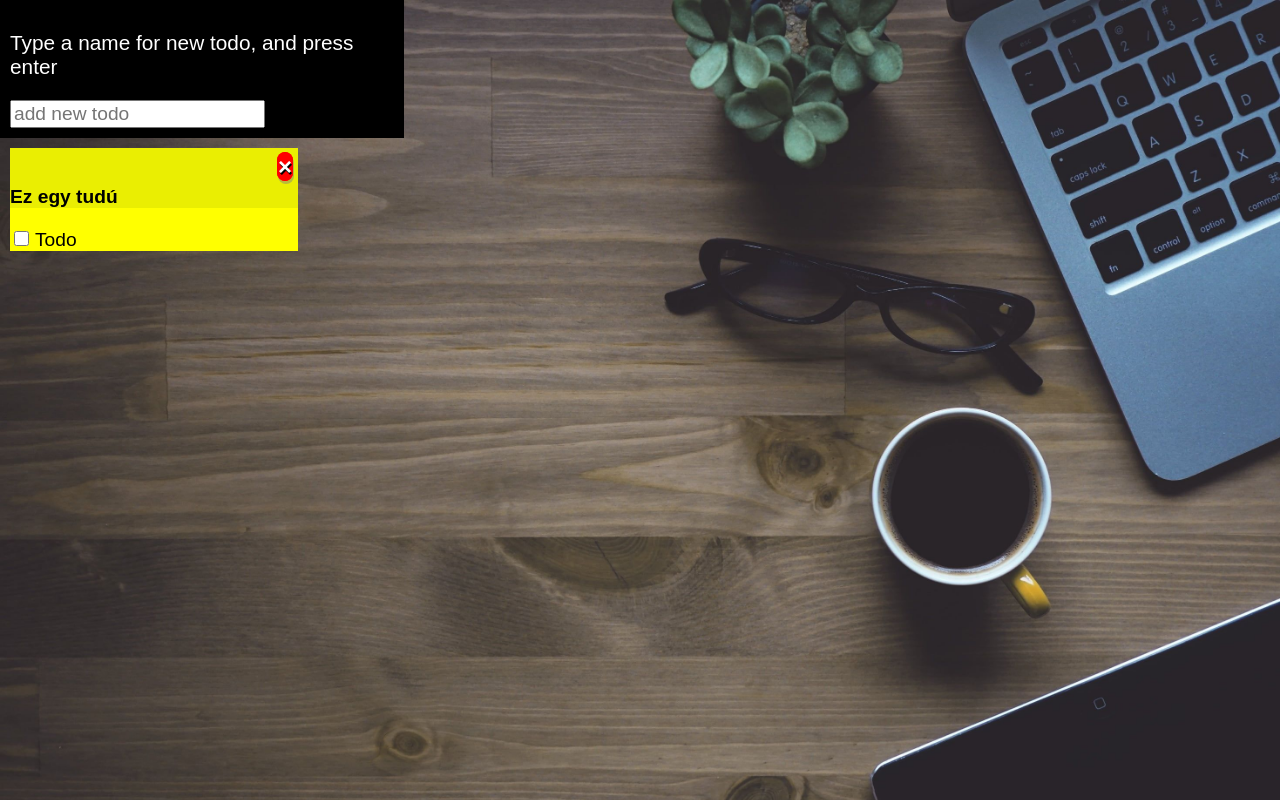
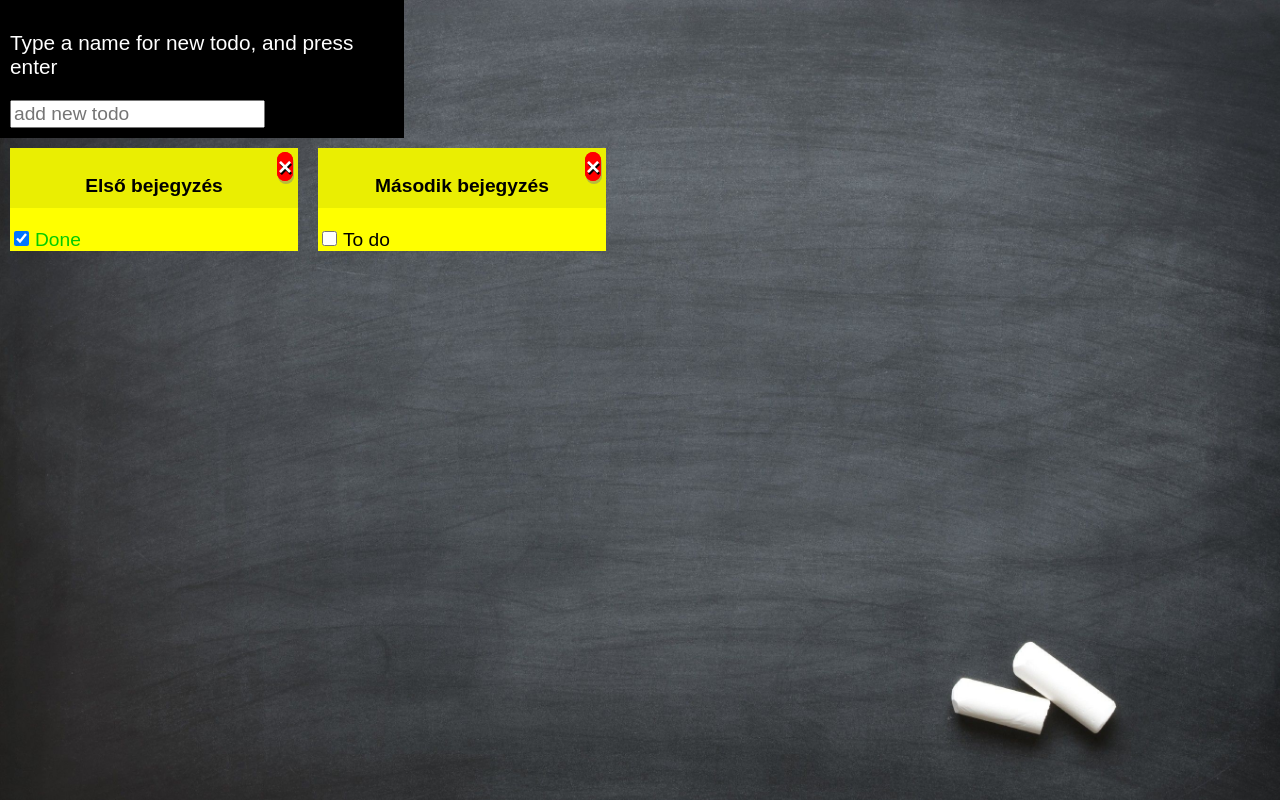
Before and after one commit to venlev/todo, an Angular app: page / in a window 1280 px wide. Built offline with nearby package versions, Linux system fonts and the light colour scheme.

Commit message:
Rendering basics

```diff
--- /dev/null
+++ b/src/app/interfaces/entry.interface.ts
@@ -0,0 +1,4 @@
+export interface entry{
+    title: string,
+    isDone: boolean
+}
--- a/src/app/services/crud.service.ts
+++ b/src/app/services/crud.service.ts
@@ -5,24 +5,26 @@ import { Injectable } from '@angular/core';
 })
 
 export class CRUDService {
+
     create(value: string) {
-
+        // create an entry such like
+        // "bejegyzés": {}
     }
 
     read() {
 
     }
 
-    update(newValue: string) {
+    update(oldValue: string, newValue:string) {
 
     }
 
-    delete() {
+    delete(name: string) {
 
     }
 
     private set(contents: string) {
-        window.localStorage.setItem('contents', contents)
+        window.localStorage.setItem('contents', contents);
     }
 
     private get() {
--- a/src/app/todolist/todolist.component.css
+++ b/src/app/todolist/todolist.component.css
@@ -19,6 +19,9 @@
 
 .todo-title{
     font-size: 1.2rem;
+    text-align: center;
+    position: relative;
+    transform: translate(0%, -50%);
 }
 
 .todocard-foot{
@@ -70,3 +73,7 @@ input[type=checkbox]{
 input[type=text]{
     font-size: 1.2rem;
 }
+
+.color-done{
+    color: rgb(0, 204, 0);
+}
--- a/src/app/todolist/todolist.component.html
+++ b/src/app/todolist/todolist.component.html
@@ -5,12 +5,14 @@
     </form>
 </div>
 
-<div class="todocard">
-    <div class="todocard-title">
-        <p class="todo-close"><span class="icon-close">&times;</span></p>
-        <p class="todo-title">Ez egy tudú</p>
-    </div>
-    <div class="todocard-foot">
-        <input type="checkbox"><span class="checkbox-status">Todo</span>
+<div class="cards-container">
+    <div class="todocard" *ngFor="let card of allEntries | keyvalue">
+        <div class="todocard-title">
+            <p class="todo-close"><span class="icon-close">&times;</span></p>
+            <p class="todo-title">{{card.key}}</p>
+        </div>
+        <div class="todocard-foot">
+            <input type="checkbox" [checked]="card.value.isDone"><span class="checkbox-status" [ngClass]="{'color-done' : card.value.isDone === true}">{{card.value.isDone === true ? 'Done' : 'To do'}}</span>
+        </div>
     </div>
 </div>
--- a/src/app/todolist/todolist.component.ts
+++ b/src/app/todolist/todolist.component.ts
@@ -7,11 +7,21 @@ import { CRUDService } from '../services/crud.service';
   styleUrls: ['./todolist.component.css']
 })
 export class TodolistComponent implements OnInit {
+  mockobject = {
+    "Első bejegyzés":{
+      isDone: true
+    },
+    "Második bejegyzés":{
+      isDone: false
+    },
+  }
+
+  allEntries;
 
   constructor(private CRUD: CRUDService) { }
 
   ngOnInit(): void {
-
+    this.allEntries = this.mockobject;
   }
 
 }
```
Also changed, not shown: src/assets/main-bkg.jpg.
